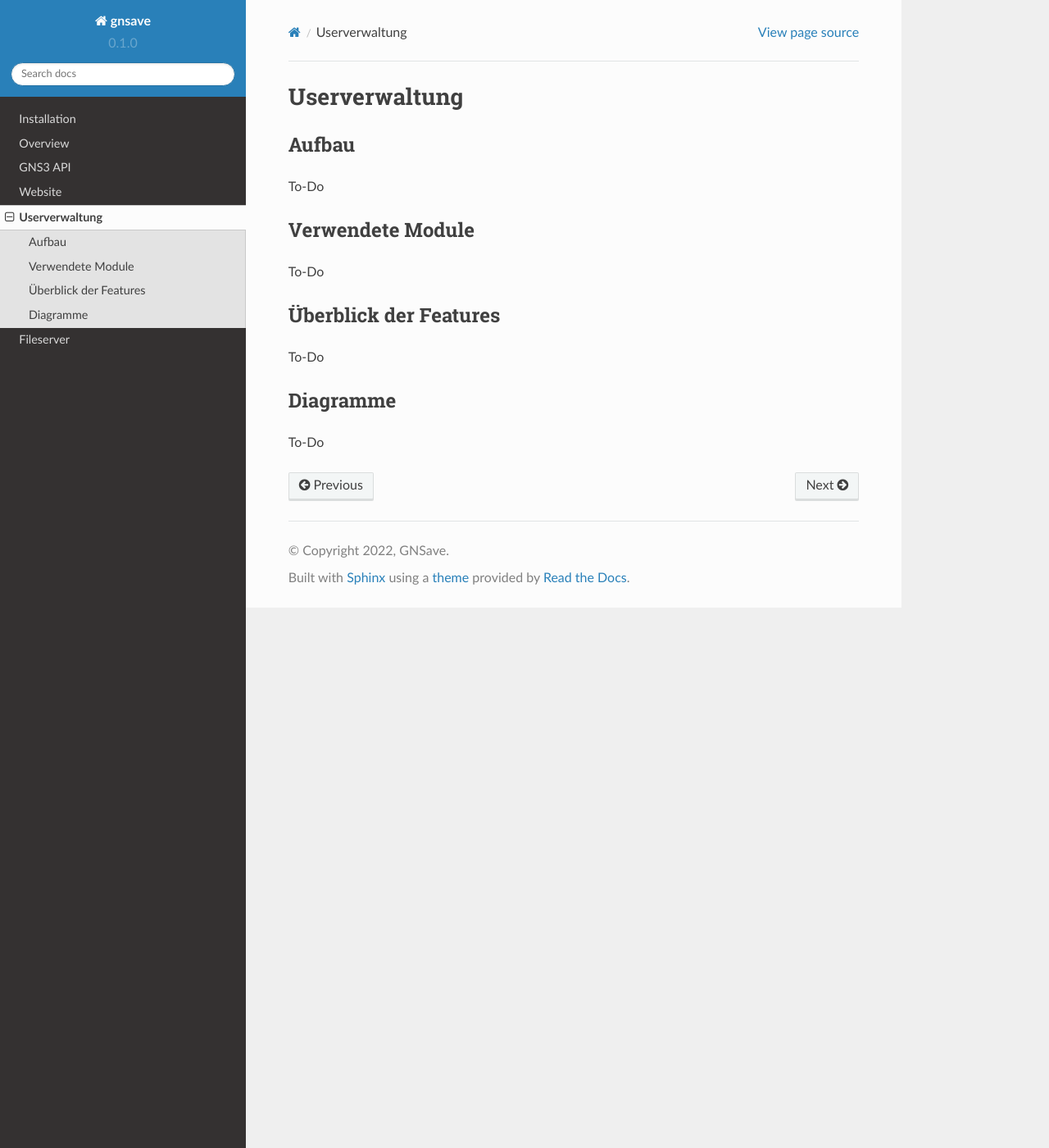
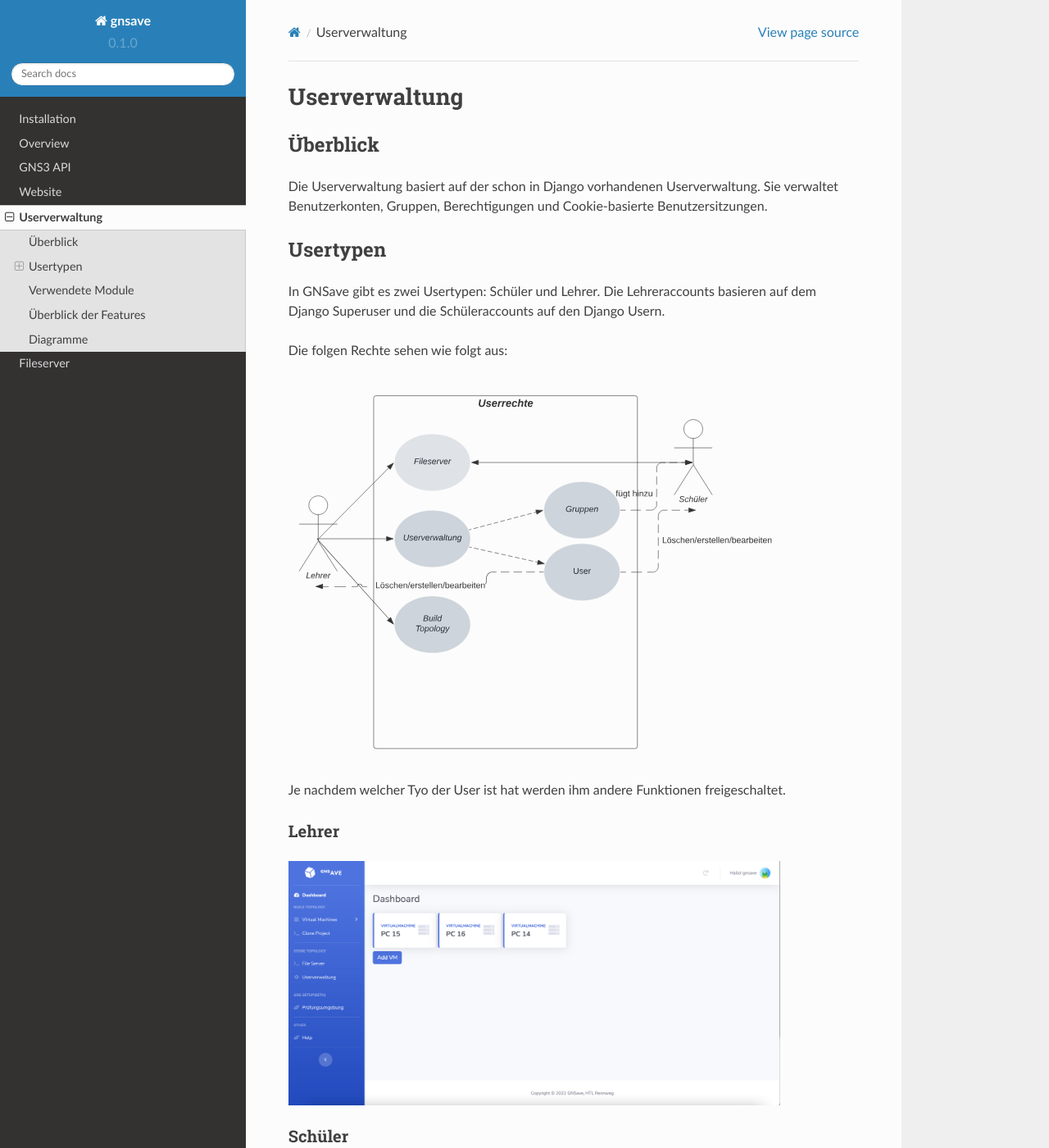
Before and after one commit to gnsave/GNSave, a Sphinx documentation site: the page built from docs/source/userverwaltung.rst, in a window 1280 px wide and 1400 px high. Shown: the whole window at 82% size. Built offline with Sphinx 7.4.7 and the Read the Docs theme 2.0.0, drawn with Linux system fonts in a browser that asks for light colours.

Commit message:
Update userverwaltung.rst

```diff
--- a/docs/source/userverwaltung.rst
+++ b/docs/source/userverwaltung.rst
@@ -3,10 +3,38 @@
 
 .. _overview:
 
-Aufbau
+Überblick
 ------------
 
-To-Do
+Die Userverwaltung basiert auf der schon in Django vorhandenen Userverwaltung. Sie verwaltet Benutzerkonten, Gruppen, Berechtigungen und Cookie-basierte Benutzersitzungen.
+
+
+Usertypen
+------------
+
+In GNSave gibt es zwei Usertypen: Schüler und Lehrer. Die Lehreraccounts basieren auf dem Django Superuser und die Schüleraccounts auf den Django Usern.
+
+Die folgen Rechte sehen wie folgt aus:
+
+.. image:: images/rechte.svg
+  :width: 600
+  :alt: rechte
+
+Je nachdem welcher Tyo der User ist hat werden ihm andere Funktionen freigeschaltet.
+
+Lehrer
+^^^^^^^^^^^^
+
+.. image:: images/lehrer_overlay.png
+  :width: 600
+  :alt: lehrer
+
+Schüler
+^^^^^^^^^^^^
+
+.. image:: images/schueler_overlay.png
+  :width: 600
+  :alt: schueler
 
 Verwendete Module
 ----------------
```
